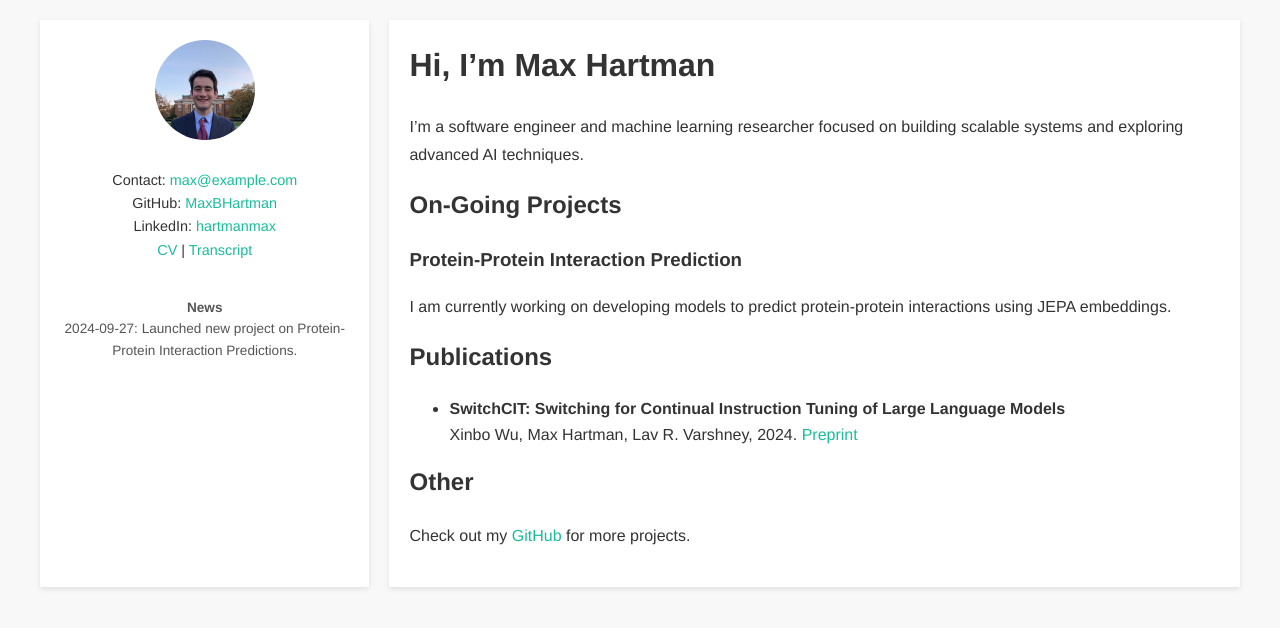
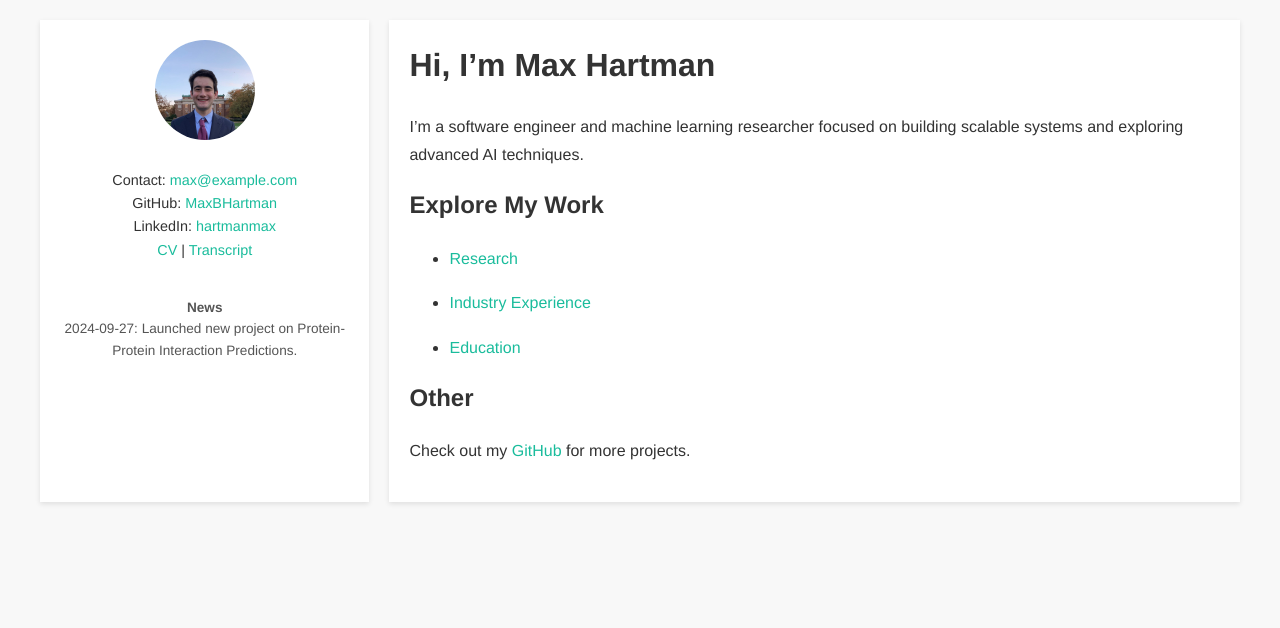
Before and after one commit to MaxBHartman/maxbhartman.github.io, a Jekyll site: the page built from index.md, in a window 1280 px wide. Shown: the top 628 px of the page. Built offline with Jekyll 4.4.1, drawn with Linux system fonts in a browser that asks for light colours.

```diff
--- a/index.md
+++ b/index.md
@@ -7,16 +7,13 @@ title: Hi, I'm Max Hartman
 
 I'm a software engineer and machine learning researcher focused on building scalable systems and exploring advanced AI techniques.
 
-## On-Going Projects
+## Explore My Work
+- [Research](research.md)
+  <!-- Read more about my research in Machine Learning, Representation Learning, and Language Models. -->
 
-### Protein-Protein Interaction Prediction
-I am currently working on developing models to predict protein-protein interactions using JEPA embeddings.
+- [Industry Experience](experience.md)
 
-## Publications
-
-- **SwitchCIT: Switching for Continual Instruction Tuning of Large Language Models**
-  Xinbo Wu, Max Hartman, Lav R. Varshney, 2024. [Preprint](https://arxiv.org/abs/2407.11780)
+- [Education](education.md)
 
 ## Other
-
 Check out my [GitHub](https://github.com/MaxBHartman) for more projects.
```
Also changed, not shown: about.md (deleted, +0 -8 lines), education.md (+0 -4 lines), experience.md (added, +16 -0 lines), projects.md (+2 -1 lines), research.md (+8 -2 lines).
